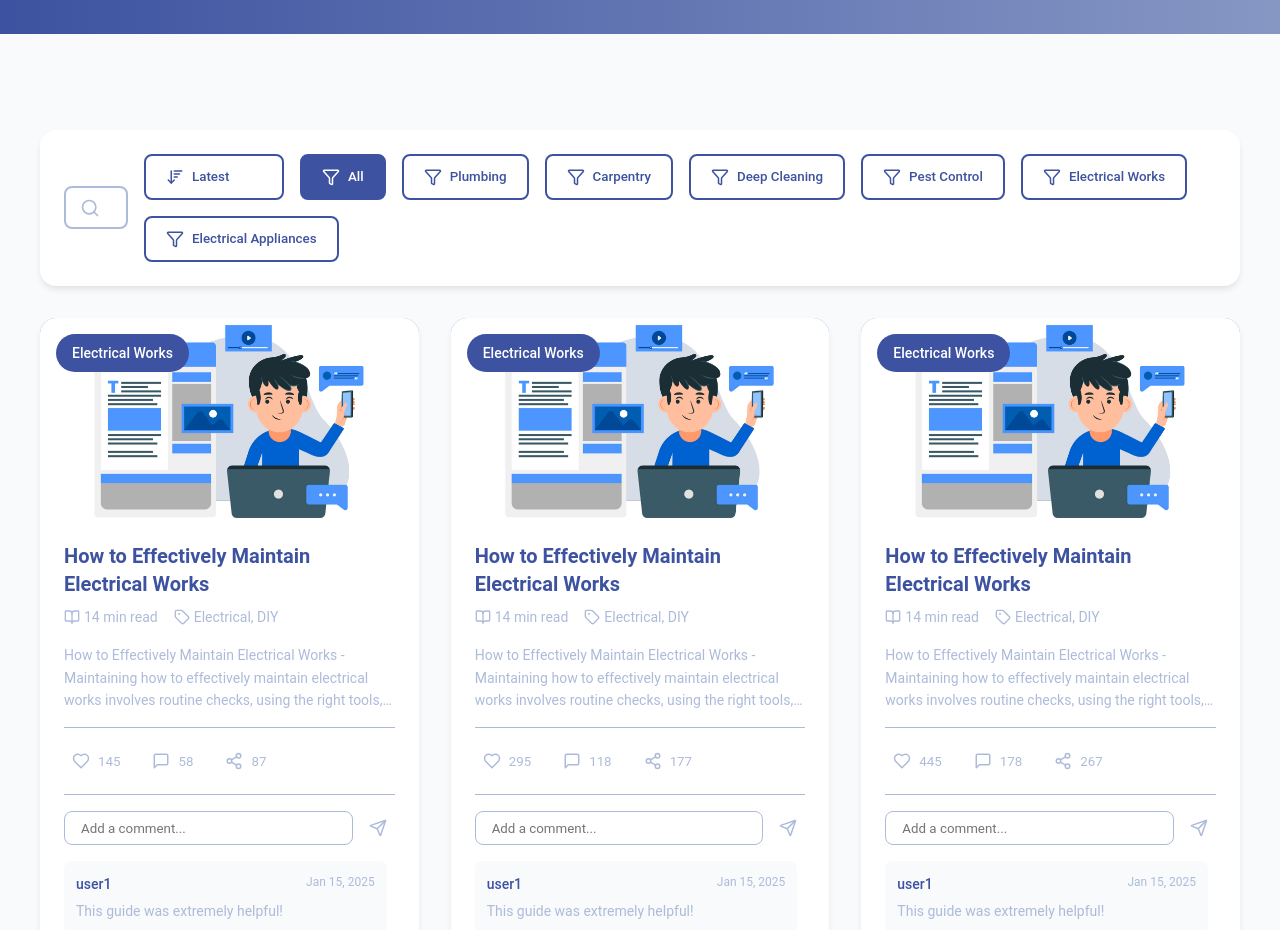
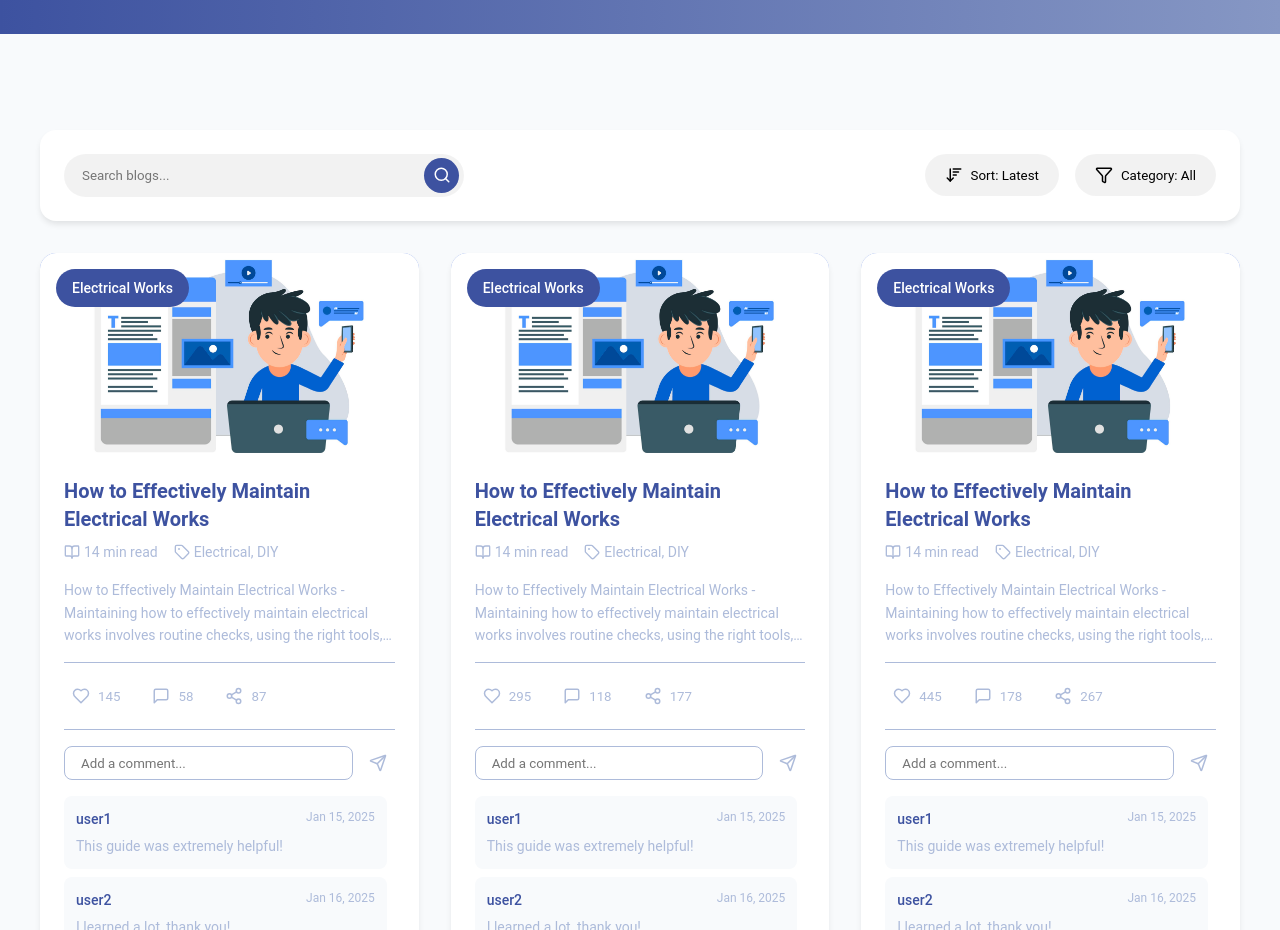
Before and after one commit to kishansrivastava-ks/repaireze-b2b, a React (Vite) app: page /blogs in a window 1280 px wide. Shown: the part 780-1710 px from the top of the page. Built offline with nearby package versions, Linux system fonts and the light colour scheme; a web font is replaced by a local one.

Commit message:
logo updated with few design changes on blogs page

```diff
--- a/src/components/Blogs/BlogSection.jsx
+++ b/src/components/Blogs/BlogSection.jsx
@@ -44,21 +44,57 @@ const Container = styled.div`
 
 const ControlsContainer = styled.div`
   display: flex;
-  flex-direction: column;
+  justify-content: space-between;
+  align-items: center;
   gap: 1rem;
   margin-bottom: 2rem;
   background: white;
   padding: 1.5rem;
   border-radius: 1rem;
   box-shadow: 0 4px 6px -1px rgba(0, 0, 0, 0.1);
+`;
+const SearchWrapper = styled.div`
+  display: flex;
+  align-items: center;
+  position: relative;
+  width: 100%;
+  max-width: 400px;
+`;
 
-  @media (min-width: 768px) {
-    flex-direction: row;
-    align-items: center;
-    justify-content: space-between;
+const SearchInput = styled.input`
+  width: 100%;
+  padding: 0.75rem 2.75rem 0.75rem 1rem;
+  border: 2px solid transparent;
+  background: rgba(0, 0, 0, 0.05);
+  border-radius: 30px;
+  transition: all 0.3s ease;
+
+  &:focus {
+    border-color: var(--color-primary);
+    background: white;
+    box-shadow: 0 4px 6px rgba(0, 0, 0, 0.1);
   }
 `;
 
+const SearchButton = styled.button`
+  position: absolute;
+  right: 5px;
+  background: var(--color-primary);
+  color: white;
+  border: none;
+  border-radius: 50%;
+  width: 35px;
+  height: 35px;
+  display: flex;
+  align-items: center;
+  justify-content: center;
+  transition: transform 0.2s ease;
+  padding: 0;
+
+  &:hover {
+    transform: scale(1.1);
+  }
+`;
 const SearchContainer = styled.div`
   flex: 1;
   position: relative;
@@ -69,20 +105,6 @@ const SearchContainer = styled.div`
     top: 50%;
     transform: translateY(-50%);
     color: var(--color-secondary);
-  }
-`;
-
-const SearchInput = styled.input`
-  width: 100%;
-  padding: 0.75rem 1rem 0.75rem 2.75rem;
-  border: 2px solid var(--color-border);
-  border-radius: 0.5rem;
-  outline: none;
-  transition: all 0.3s ease;
-
-  &:focus {
-    border-color: var(--color-primary);
-    box-shadow: 0 0 0 3px rgba(79, 70, 229, 0.1);
   }
 `;
 
@@ -115,6 +137,61 @@ const FilterButton = styled.button`
 
 const SortButton = styled(FilterButton)`
   min-width: 140px;
+`;
+
+const DropdownWrapper = styled.div`
+  position: relative;
+`;
+
+const DropdownButton = styled.button`
+  display: flex;
+  align-items: center;
+  gap: 0.5rem;
+  padding: 0.75rem 1.25rem;
+  border-radius: 30px;
+  background: rgba(0, 0, 0, 0.05);
+  border: none;
+  transition: all 0.3s ease;
+
+  &:hover {
+    background: rgba(0, 0, 0, 0.1);
+  }
+`;
+
+const DropdownMenu = styled.div`
+  position: absolute;
+  top: 100%;
+  right: 0;
+  background: white;
+  border-radius: 12px;
+  box-shadow: 0 10px 20px rgba(0, 0, 0, 0.1);
+  z-index: 10;
+  min-width: 200px;
+  padding: 0.5rem;
+  margin-top: 0.5rem;
+  opacity: 0;
+  visibility: hidden;
+  transform: translateY(-10px);
+  transition: all 0.3s ease;
+
+  ${DropdownWrapper}:hover & {
+    opacity: 1;
+    visibility: visible;
+    transform: translateY(0);
+  }
+`;
+const DropdownItem = styled.button`
+  width: 100%;
+  text-align: left;
+  padding: 0.5rem 1rem;
+  background: none;
+  border: none;
+  border-radius: 8px;
+  transition: background 0.2s ease;
+
+  &:hover {
+    background: rgba(0, 0, 0, 0.05);
+  }
 `;
 
 const BlogGrid = styled.div`
@@ -357,6 +434,8 @@ const BlogSection = () => {
   const itemRefs = useRef([]);
   const { toast } = useToast();
   const ITEMS_PER_PAGE = 6;
+  const [isFiltersOpen, setIsFiltersOpen] = useState(false);
+  const [isSortOpen, setIsSortOpen] = useState(false);
 
   // Simulated blog data fetch
   useEffect(() => {
@@ -487,7 +566,7 @@ const BlogSection = () => {
   return (
     <Section>
       <Container>
-        <ControlsContainer>
+        {/* <ControlsContainer>
           <SearchContainer>
             <Search className="icon" size={20} />
             <SearchInput
@@ -521,6 +600,71 @@ const BlogSection = () => {
                 {category.charAt(0).toUpperCase() + category.slice(1)}
               </FilterButton>
             ))}
+          </FiltersGroup>
+        </ControlsContainer> */}
+
+        <ControlsContainer>
+          <SearchWrapper>
+            <SearchInput
+              placeholder="Search blogs..."
+              value={search}
+              onChange={(e) => setSearch(e.target.value)}
+            />
+            <SearchButton
+              onClick={() => {
+                /* Perform search */
+              }}
+            >
+              <Search size={18} />
+            </SearchButton>
+          </SearchWrapper>
+
+          <FiltersGroup>
+            <DropdownWrapper>
+              <DropdownButton onClick={() => setIsSortOpen(!isSortOpen)}>
+                <SortDesc size={18} />
+                Sort: {sortBy.charAt(0).toUpperCase() + sortBy.slice(1)}
+              </DropdownButton>
+              {isSortOpen && (
+                <DropdownMenu>
+                  {["latest", "popular", "comments"].map((option) => (
+                    <DropdownItem
+                      key={option}
+                      onClick={() => {
+                        setSortBy(option);
+                        setIsSortOpen(false);
+                      }}
+                    >
+                      {option.charAt(0).toUpperCase() + option.slice(1)}
+                    </DropdownItem>
+                  ))}
+                </DropdownMenu>
+              )}
+            </DropdownWrapper>
+
+            <DropdownWrapper>
+              <DropdownButton onClick={() => setIsFiltersOpen(!isFiltersOpen)}>
+                <Filter size={18} />
+                Category:{" "}
+                {activeCategory.charAt(0).toUpperCase() +
+                  activeCategory.slice(1)}
+              </DropdownButton>
+              {isFiltersOpen && (
+                <DropdownMenu>
+                  {categories.map((category) => (
+                    <DropdownItem
+                      key={category}
+                      onClick={() => {
+                        setActiveCategory(category);
+                        setIsFiltersOpen(false);
+                      }}
+                    >
+                      {category.charAt(0).toUpperCase() + category.slice(1)}
+                    </DropdownItem>
+                  ))}
+                </DropdownMenu>
+              )}
+            </DropdownWrapper>
           </FiltersGroup>
         </ControlsContainer>
 
```
Also changed, not shown: public/logo.png.
